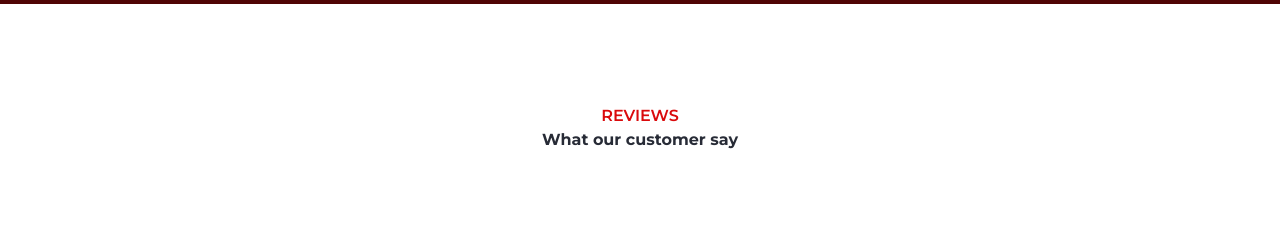
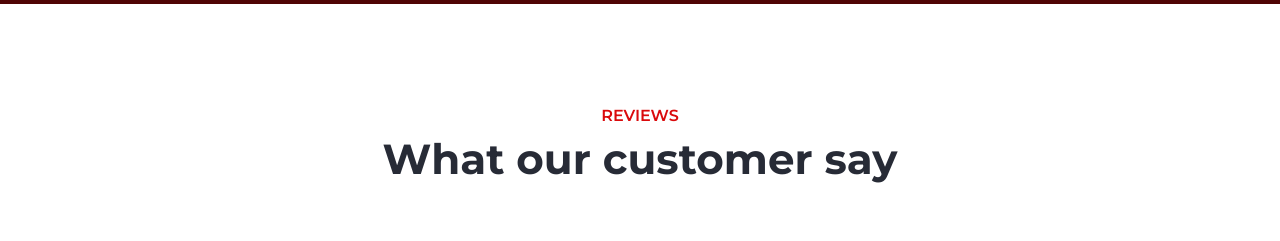
Before and after one commit to DavidWaza/indomie-cafe, a Next.js app: page / in a window 1280 px wide. Shown: the part 4160-4401 px from the top of the page. Built offline with nearby package versions, Linux system fonts and the light colour scheme.

Commit message:
fix: button link to menu

```diff
--- a/src/components/Herobanner.tsx
+++ b/src/components/Herobanner.tsx
@@ -27,7 +27,7 @@ const Herobanner = () => {
             tantalize your taste buds!
           </Typography>
           <div className="flex items-center justify-center md:justify-start py-10 gap-5">
-            <Link href={"https://indomiecafe.ng/order-online/"}>
+            <Link href={"#topmenu"} id="#topmenu">
               <button className="bg-[#DA0A0C] py-2 md:px-10 text-white px-5 flex items-center font-medium gap-2 hover:translate-x-2 transition-all ease-in-out text-nowrap">
                 <Utensils size={20} />
                 Our Menu
--- a/src/components/Reviews.tsx
+++ b/src/components/Reviews.tsx
@@ -18,9 +18,9 @@ const Reviews = () => {
         </Typography>
         <Typography
           variant="primary"
-          size="sm"
+          size="lg"
           weight="bold"
-          className="text-center"
+          className="text-center !text-[42px]"
         >
           What our customer say
         </Typography>
--- a/src/components/TopMenu.tsx
+++ b/src/components/TopMenu.tsx
@@ -38,7 +38,7 @@ const FlipCardData = [
 ];
 const TopMenu = () => {
   return (
-    <section id="#trybechef">
+    <section id="topmenu">
       <div className="bg-[#500505] py-20 h-full">
         <div className="px-10 md:px-[80px] lg:px-[150px]">
           <div className="grid lg:grid-cols-2">
```
